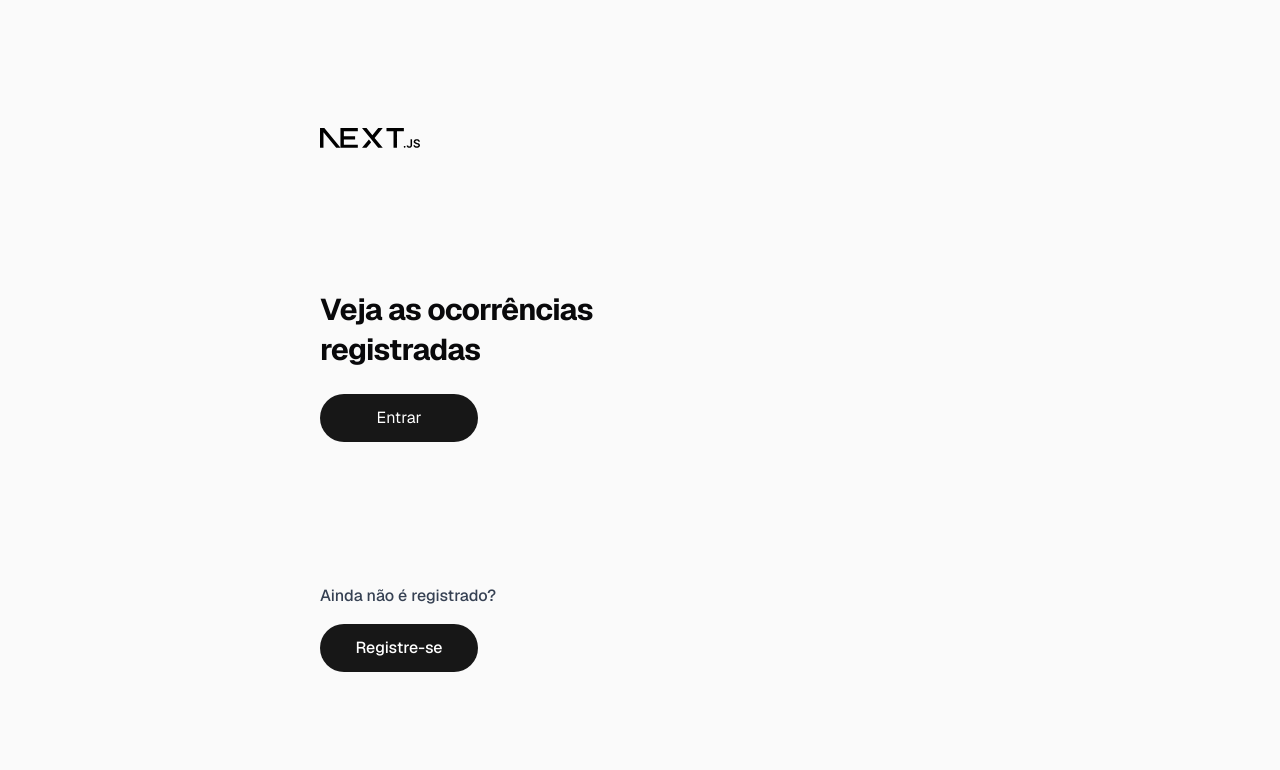
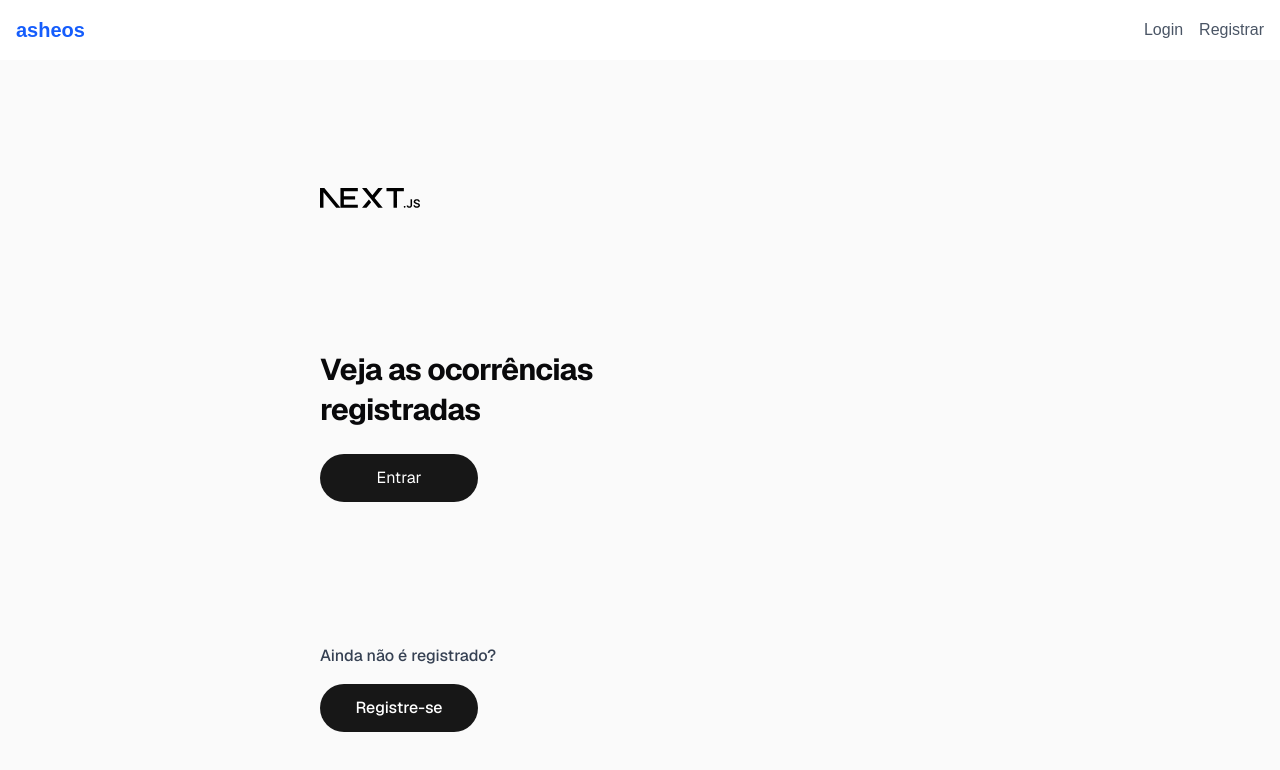
Before and after one commit to Gammon64/asheos-web, a Next.js app: page / in a window 1280 px wide. Shown: the top 770 px of the page. Built offline with nearby package versions, Linux system fonts and the light colour scheme; no server answers.

Commit message:
feat(auth): adicionando função de logout

```diff
--- /dev/null
+++ b/src/actions/auth.ts
@@ -0,0 +1,12 @@
+"use server"
+
+import { cookies } from "next/headers";
+import { redirect } from "next/navigation";
+
+export async function logout() {
+  // Deleta o cookie de autenticação
+  (await cookies()).delete("token");
+
+  // Redireciona o usuário para a página de login
+  redirect("/login");
+}
--- a/src/app/layout.tsx
+++ b/src/app/layout.tsx
@@ -1,3 +1,4 @@
+import Header from "@/components/dashboard/Header";
 import { AuthProvider } from "@/context/AuthContext";
 import { api } from "@/lib/axios";
 import { User } from "@/types/user";
@@ -51,7 +52,10 @@ export default async function RootLayout({
       <body
         className={`${geistSans.variable} ${geistMono.variable} antialiased`}
       >
-        <AuthProvider initialUser={user}>{children}</AuthProvider>
+        <AuthProvider initialUser={user}>
+          <Header />
+          {children}
+        </AuthProvider>
       </body>
     </html>
   );
--- /dev/null
+++ b/src/components/dashboard/Header.tsx
@@ -0,0 +1,52 @@
+"use client";
+
+import { logout } from "@/actions/auth";
+import { useAuth } from "@/context/AuthContext";
+import Link from "next/link";
+
+const Header = () => {
+  const { user } = useAuth();
+
+  return (
+    <header className="bg-white dark:bg-black shadow-md p-4">
+      <nav className="container mx-auto flex justify-between items-center">
+        <Link href="/" className="text-xl font-bold text-blue-600">
+          asheos
+        </Link>
+        <div>
+          {user ? (
+            // Usuário está LOGADO
+            <div className="flex items-center gap-4">
+              <span>Olá, {user.name}</span>
+              <Link
+                href="/occurrences"
+                className="text-gray-600 hover:text-black"
+              >
+                Ocorrências
+              </Link>
+
+              {/* O Logout é um formulário que chama a action logout */}
+              <form action={logout}>
+                <button type="submit" className="text-red-500 hover:underline">
+                  Sair
+                </button>
+              </form>
+            </div>
+          ) : (
+            // Usuário está DESLOGADO
+            <div className="flex gap-4">
+              <Link href="/login" className="text-gray-600 hover:text-black">
+                Login
+              </Link>
+              <Link href="/register" className="text-gray-600 hover:text-black">
+                Registrar
+              </Link>
+            </div>
+          )}
+        </div>
+      </nav>
+    </header>
+  );
+};
+
+export default Header;
```
